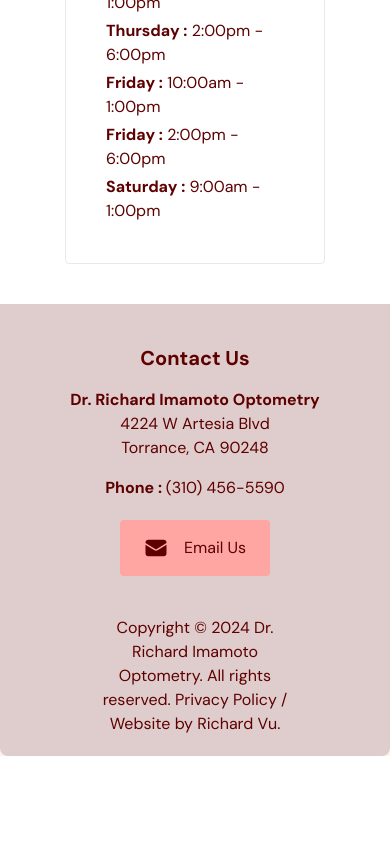
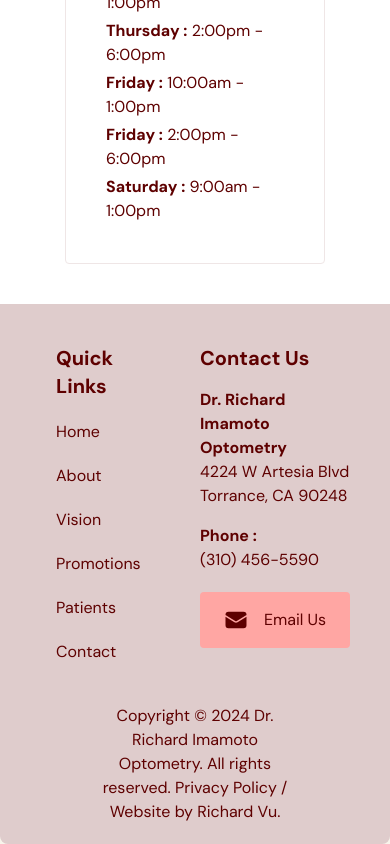
Before and after one commit to richardbvu/optometry, a React (Vite) app: page / in a window 390 px wide. Shown: the part 2678-3522 px from the top of the page. Before the commit the page ends 3434 px from the top, so only its background shows below. Built offline with nearby package versions, Linux system fonts and the light colour scheme.

Commit message:
footer media query

```diff
--- a/src/scenes/footer/index.tsx
+++ b/src/scenes/footer/index.tsx
@@ -1,17 +1,14 @@
 import { Link } from "react-router-dom";
-import useMediaQuery from "../../hooks/useMediaQuery";
 import { EnvelopeIcon } from "@heroicons/react/24/solid";
 
 type Props = {};
 const Footer = (props: Props) => {
-  const isAboveMediumScreens = useMediaQuery("(min-width: 1060px)");
   return (
     <footer className="bg-gray-50">
       <div className="w-full bg-gray-20">
-        <div className="mx-auto flex justify-start gap-10 bg-gray-100 p-10 md:w-4/6">
+        <div className="mx-auto flex justify-center gap-10 bg-gray-100 p-10 md:w-4/6">
           {/* FOOTER LEFT SIDE */}
-          {isAboveMediumScreens ? (
-            <div className="flex basis-2/5 flex-col items-center gap-8">
+          <div className="basis-2/5 flex-col gap-8 xs:hidden sm:hidden md:flex">
             <div className="flex flex-col items-start gap-5">
               <p className="pl-4 text-xl font-bold">Quick Links</p>
               <div className="transition duration-300 hover:text-white">
@@ -46,13 +43,9 @@ const Footer = (props: Props) => {
               </div>
             </div>
           </div>
-          ) : (
-            ""
-          )}
           {/* FOOTER RIGHT SIDE */}
-          {isAboveMediumScreens ? (
-            <div className="flex basis-2/5 justify-center">
-              <div>
+          <div className="md:text-normal flex basis-2/5 justify-center xs:mx-auto sm:mx-auto md:mx-0">
+            <div className="xs:text-center sm:text-center md:text-start">
               <p className="text-xl font-bold">Contact Us</p>
               <div className="py-4">
                 <p className="font-bold">Dr. Richard Imamoto Optometry</p>
@@ -61,9 +54,11 @@ const Footer = (props: Props) => {
               </div>
               <div>
                 <span className="font-bold">Phone : </span>
-                  <a href="tel:3104565590">(310) 456-5590</a>
+                <a href="tel:3104565590" className="text-nowrap">
+                  (310) 456-5590
+                </a>
               </div>
-                <div className="mt-5">
+              <div className="mt-5 flex xs:justify-center sm:justify-center md:justify-start">
                 <a
                   className="flex w-[150px] items-center justify-center gap-4 rounded bg-primary-300 py-4"
                   href="mailto:staff.richardoptometry.com"
@@ -76,34 +71,8 @@ const Footer = (props: Props) => {
               </div>
             </div>
           </div>
-          ) : (
-            <div className="mx-auto flex items-center justify-center text-center">
-              <div className="flex flex-col items-center">
-                <p className="text-xl font-bold">Contact Us</p>
-                <div className="py-4">
-                  <p className="font-bold">Dr. Richard Imamoto Optometry</p>
-                  <p>4224 W Artesia Blvd</p>
-                  <p>Torrance, CA 90248</p>
         </div>
-                <div>
-                  <span className="font-bold">Phone : </span>
-                  <a href="tel:3104565590">(310) 456-5590</a>
-                </div>
-                <div className="mt-5">
-                  <a
-                    className="flex w-[150px] items-center justify-center gap-4 rounded bg-primary-300 py-4"
-                    href="mailto:staff.richardoptometry.com"
-                  >
-                    <div className="h-6 w-6">
-                      <EnvelopeIcon />
-                    </div>
-                    Email Us
-                  </a>
-                </div>
-              </div>
-            </div>
-          )}
-        </div>
+        {/* COPYRIGHT */}
         <div className="w-full md:pb-5">
           <div className="mx-auto rounded-b-lg bg-gray-100 md:w-4/6">
             <div className="mx-auto w-2/4 pb-5 text-center">
```
Lines whose indentation alone changed are shown as unchanged.
